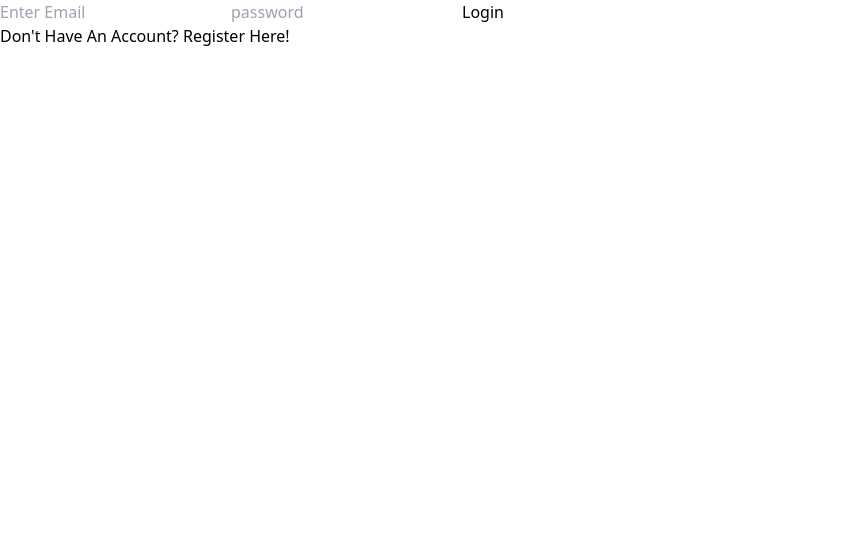
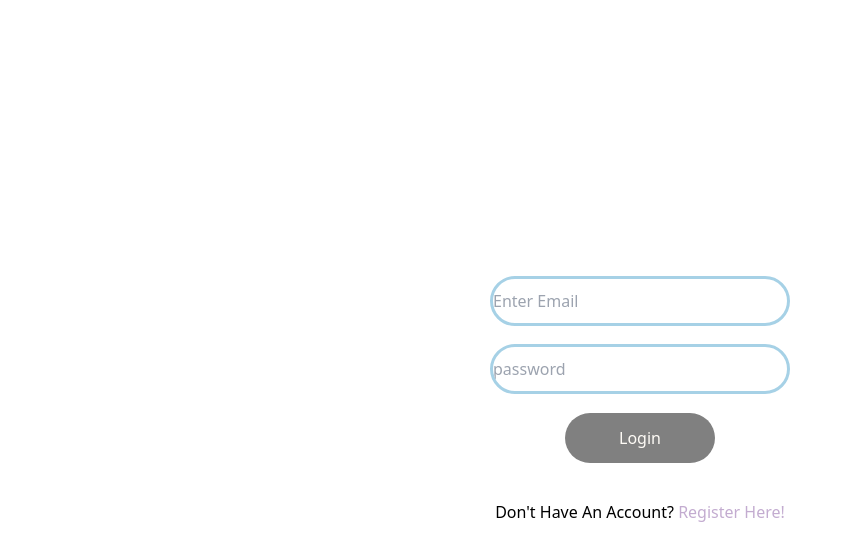
Before and after one commit to kryptonite239/Link_Folio, a Next.js app: page /login in a window 1280 px wide. Shown: the top 560 px of the page, without its empty margins (0-852 px from the left). Built offline with nearby package versions, Linux system fonts and the light colour scheme.

Commit message:
Login UI Updated

```diff
--- a/app/login/page.js
+++ b/app/login/page.js
@@ -34,24 +34,40 @@ export default function login() {
     }
   }
   return (
-    <>
-      <form onSubmit={formik.handleSubmit}>
+    <div className="flex flex-col items-center justify-center w-full h-[100vh]">
+      <form
+        onSubmit={formik.handleSubmit}
+        className="flex flex-col items-center justify-around w-1/2 h-1/3"
+      >
         <input
           type="email"
           placeholder="Enter Email"
           {...formik.getFieldProps("email")}
+          className="w-[300px] h-[50px] border-border border-[3px] rounded-full"
         />
         <input
           type="password"
           placeholder="password"
           {...formik.getFieldProps("password")}
+          className="w-[300px] h-[50px] border-border border-[3px] rounded-full"
         />
-        <button type="submit">Login</button>
+        <button
+          type="submit"
+          className="w-[150px] h-[50px] bg-[gray] text-text rounded-full hover:bg-sec ease-in-out duration-300"
+        >
+          Login
+        </button>
         <p>{msg}</p>
+        <p>
+          Don't Have An Account?{" "}
+          <Link
+            href={"/register"}
+            className=" text-main hover:text-sec hover:underline"
+          >
+            Register Here!
+          </Link>
+        </p>
       </form>
-      <p>
-        Don't Have An Account? <Link href={"/register"}>Register Here!</Link>
-      </p>
-    </>
+    </div>
   );
 }
```
